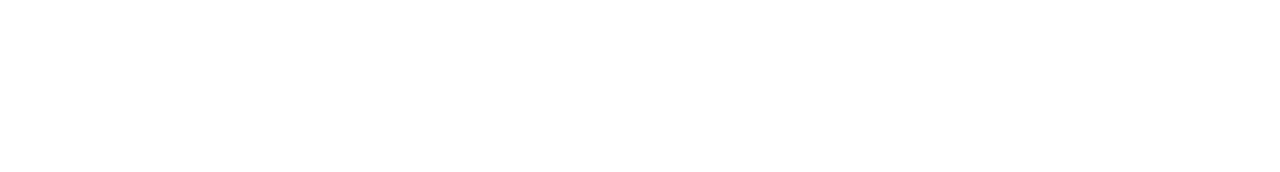
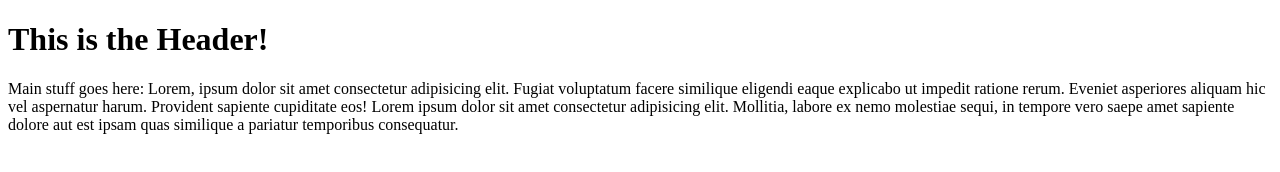
Before and after one commit to franco-ortega/git-demo, a plain HTML site: page index.html in a window 1280 px wide. Drawn offline with Linux system fonts and the light colour scheme.

Commit message:
add header and main

```diff
--- a/index.html
+++ b/index.html
@@ -7,6 +7,14 @@
     <title>Git Demo</title>
 </head>
 <body>
+    <header>
+        <h1>This is the Header!</h1>
+    </header>
+
+    <main>
+        <section>Main stuff goes here: Lorem, ipsum dolor sit amet consectetur adipisicing elit. Fugiat voluptatum facere similique eligendi eaque explicabo ut impedit ratione rerum. Eveniet asperiores aliquam hic vel aspernatur harum. Provident sapiente cupiditate eos! Lorem ipsum dolor sit amet consectetur adipisicing elit. Mollitia, labore ex nemo molestiae sequi, in tempore vero saepe amet sapiente dolore aut est ipsam quas similique a pariatur temporibus consequatur.
+        </section>
+    </main>
 
 </body>
 </html>
```
